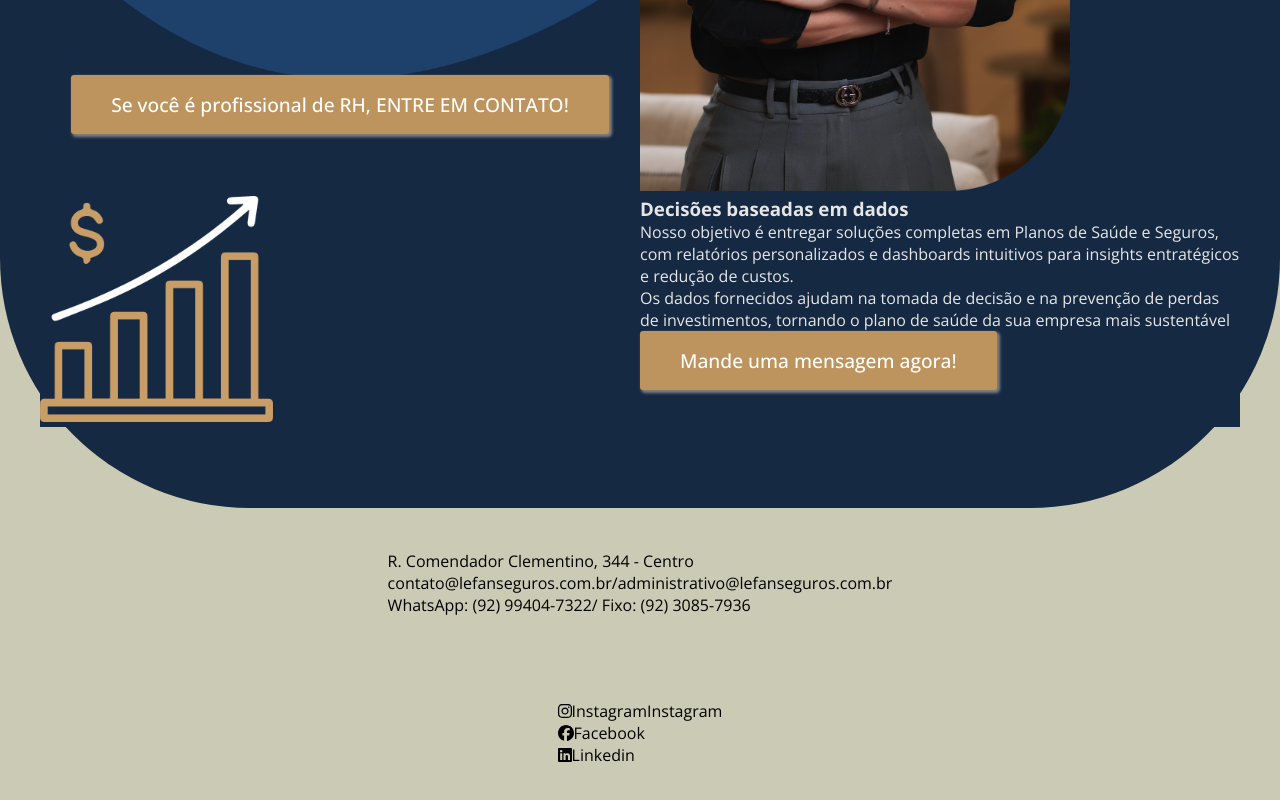
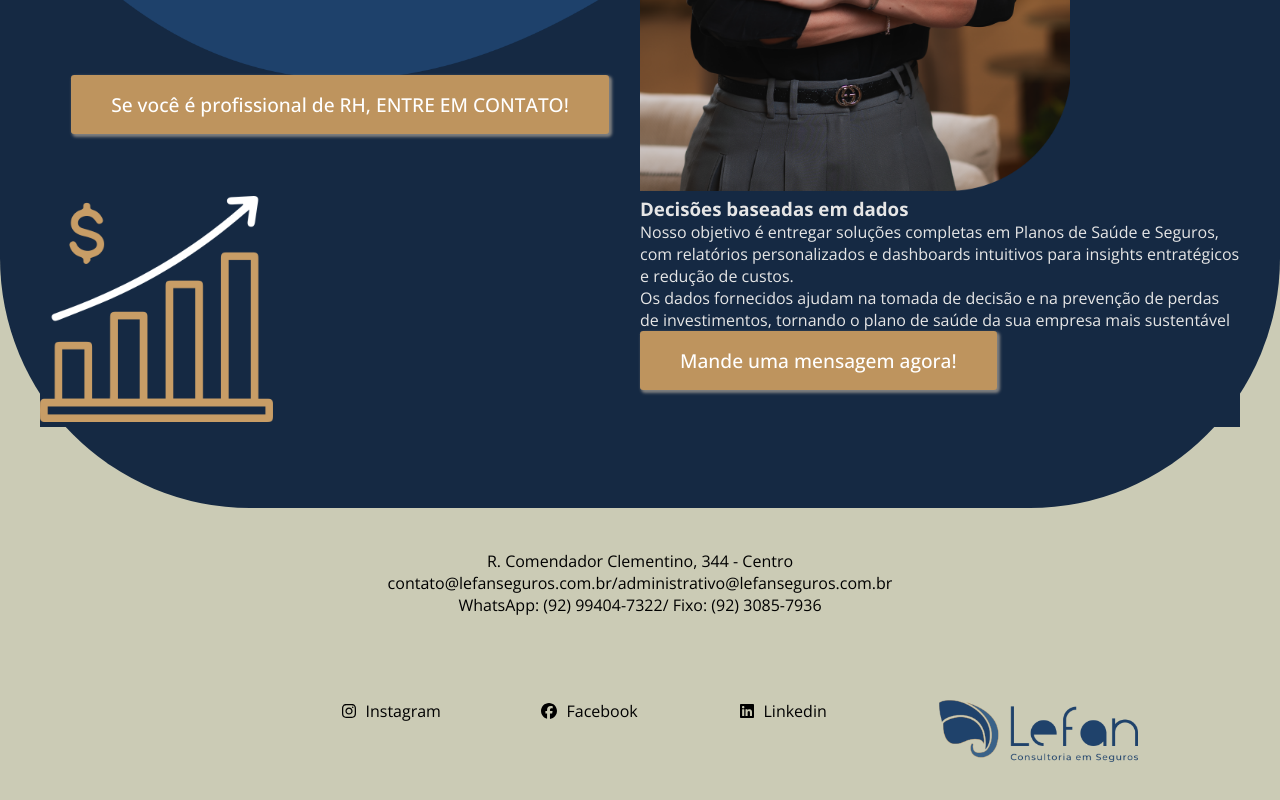
Before and after one commit to giovannicurcuruto/lefans-new, a React (Vite) app: page / in a window 1280 px wide. Shown: the part 1062-1862 px from the top of the page. Built offline with nearby package versions, Linux system fonts and the light colour scheme.

Commit message:
Ajuste do footer

```diff
--- a/src/components/Footer/index.tsx
+++ b/src/components/Footer/index.tsx
@@ -1,6 +1,7 @@
 import { FontAwesomeIcon } from "@fortawesome/react-fontawesome";
-import { FooterAddress, FooterBody, FooterSocialMedia } from "./style";
+import { FooterAddress, FooterBody, FooterSocialMedia, SpanSocialMedia } from "./style";
 import { faFacebook, faInstagram, faLinkedin } from "@fortawesome/free-brands-svg-icons";
+import img1 from '../../assets/logo-azul.png';
 
 
 export default function FooterComponent() {
@@ -8,6 +9,7 @@ export default function FooterComponent() {
         <>
             <FooterBody>
                 <FooterAddress>
+                    <div></div>
                     <div>
                         R. Comendador Clementino, 344 - Centro
                     </div>
@@ -18,18 +20,25 @@ export default function FooterComponent() {
                         WhatsApp: (92) 99404-7322/ Fixo: (92) 3085-7936
                     </div>
 
+
                 </FooterAddress>
                 <FooterSocialMedia>
+                    <div></div>
                     <div>
-                        <FontAwesomeIcon icon={faInstagram} />InstagramInstagram
+                        <FontAwesomeIcon icon={faInstagram} />
+                        <SpanSocialMedia>Instagram</SpanSocialMedia>
                     </div>
                     <div>
                         <FontAwesomeIcon icon={faFacebook} />
-                        Facebook
+                        <SpanSocialMedia>Facebook</SpanSocialMedia>
                     </div>
                     <div>
                         <FontAwesomeIcon icon={faLinkedin} />
-                        Linkedin
+                        <SpanSocialMedia>Linkedin</SpanSocialMedia>
+
+                    </div>
+                    <div>
+                        <img src={img1} alt="" />
                     </div>
 
                 </FooterSocialMedia>
--- a/src/components/Footer/style.ts
+++ b/src/components/Footer/style.ts
@@ -15,9 +15,25 @@ export const FooterBody = styled.div`
 `;
 
 export const FooterAddress = styled.div`
+    text-align: center;
 
 `;
 
 export const FooterSocialMedia = styled.div`
+    max-width: var(--max-width);
+    font-size: 16px;
+
+    display: grid;
+    grid-template-columns: 1fr 1fr 1fr 1fr 1fr;
+
+    img{
+        width: 199px;
+
+    }
+
 
 `;
+
+export const SpanSocialMedia = styled.span`
+    margin-left: 10px;
+`;
--- a/src/style.ts
+++ b/src/style.ts
@@ -6,7 +6,7 @@ export const GlobalStyle = createGlobalStyle`
 
 
   :root {
-    --max-width: 1200px;
+    --max-width: 1920px;
 
     --main-background-color: #152943;
     --main-footer-color: #CBCBB5;
```
Also changed, not shown: src/assets/logo-azul.png (added).
